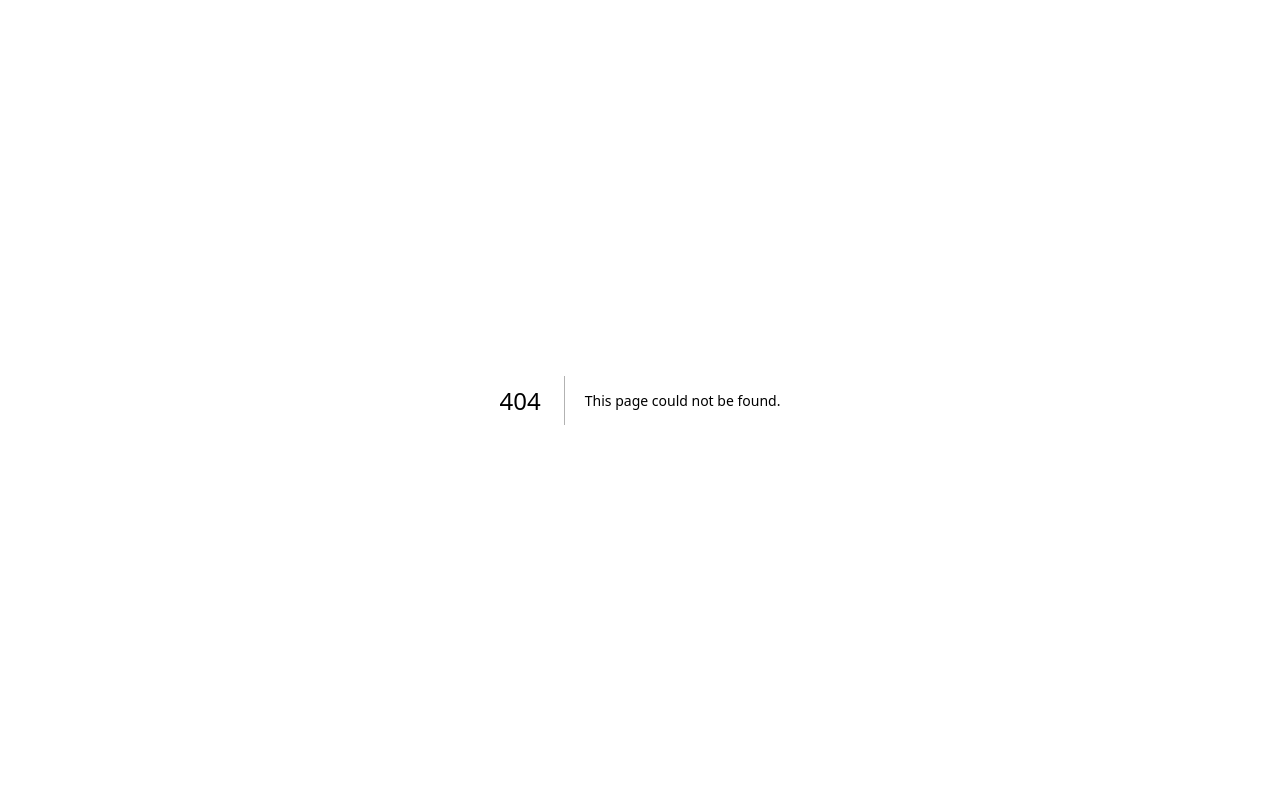
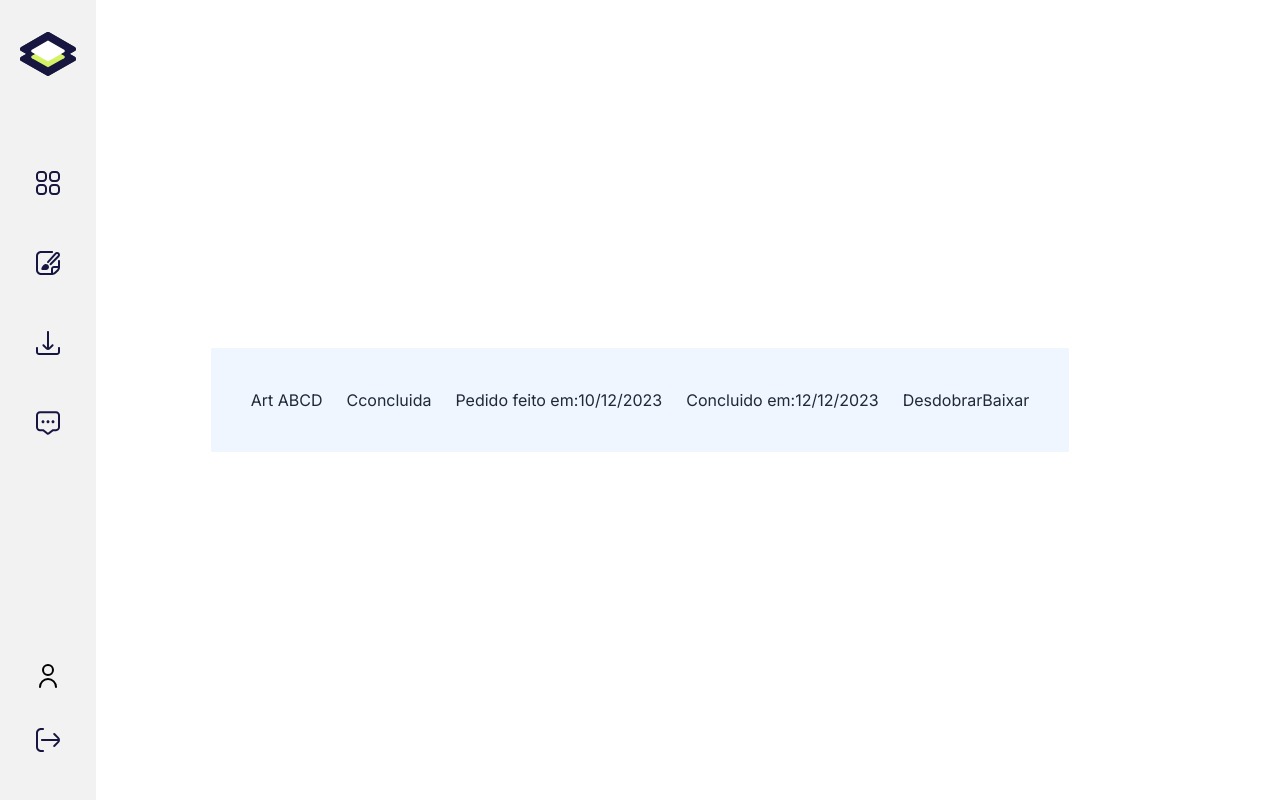
Before and after one commit to criates-design/criates, a Next.js app: page /downloads in a window 1280 px wide. Before the commit this address had no page. Built offline with nearby package versions, Linux system fonts and the light colour scheme.

Commit message:
download

```diff
--- /dev/null
+++ b/src/app/downloads/page.tsx
@@ -0,0 +1,19 @@
+import SideDrawer from '../view/components/SideDrawer'
+import ArtDownload from '../view/components/download/ArtDownload'
+
+export default function Dashboard() {
+  return (
+    <div className='flex h-[100vh], w-[100vw]'>
+      <div>
+        <SideDrawer />
+      </div>
+
+      <div className="flex flex-col justify-center items-center gap-4 h-[100vh] min-w-[100vw]">
+        <div>
+          <ArtDownload />
+        </div>
+      </div>
+    </div>
+
+  )
+}
--- /dev/null
+++ b/src/app/view/components/download/ArtDownload.tsx
@@ -0,0 +1,23 @@
+export default function ArtDownload() {
+  return (
+    <div className='flex flex-row bg-blue-50 p-10 gap-6'>
+      <h1>Art ABCD</h1>
+      <div className='flex flex-row'>
+        <p>C</p>
+        <p>concluida</p>
+      </div>
+      <div className='flex flex-row'>
+        <p>Pedido feito em:</p>
+        <p>10/12/2023</p>
+      </div>
+      <div className='flex flex-row'>
+        <p>Concluido em:</p>
+        <p>12/12/2023</p>
+      </div>
+      <div className='flex flex-row'>
+        <button>Desdobrar</button>
+        <button>Baixar</button>
+      </div>
+    </div>
+  )
+}
```
